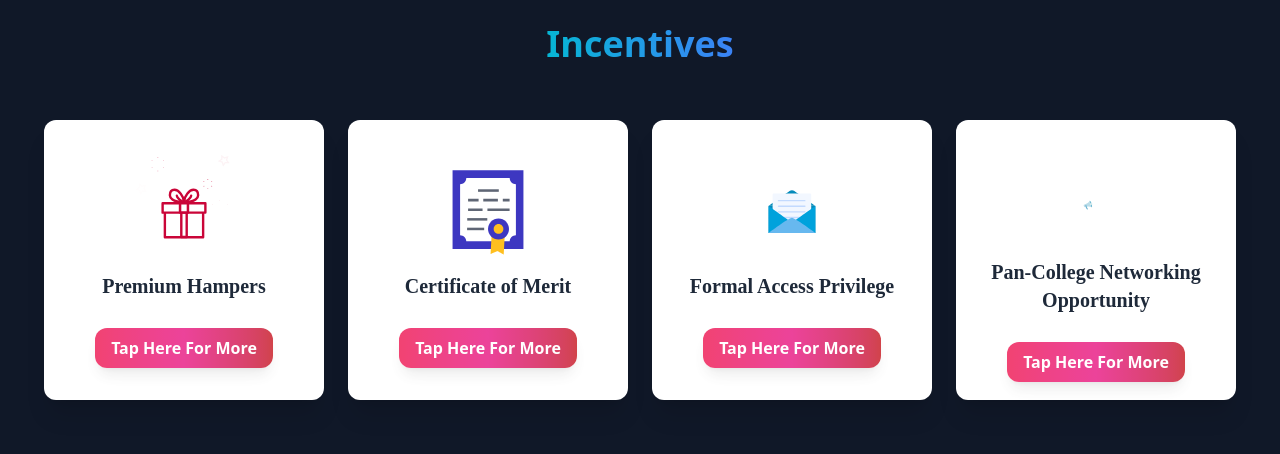
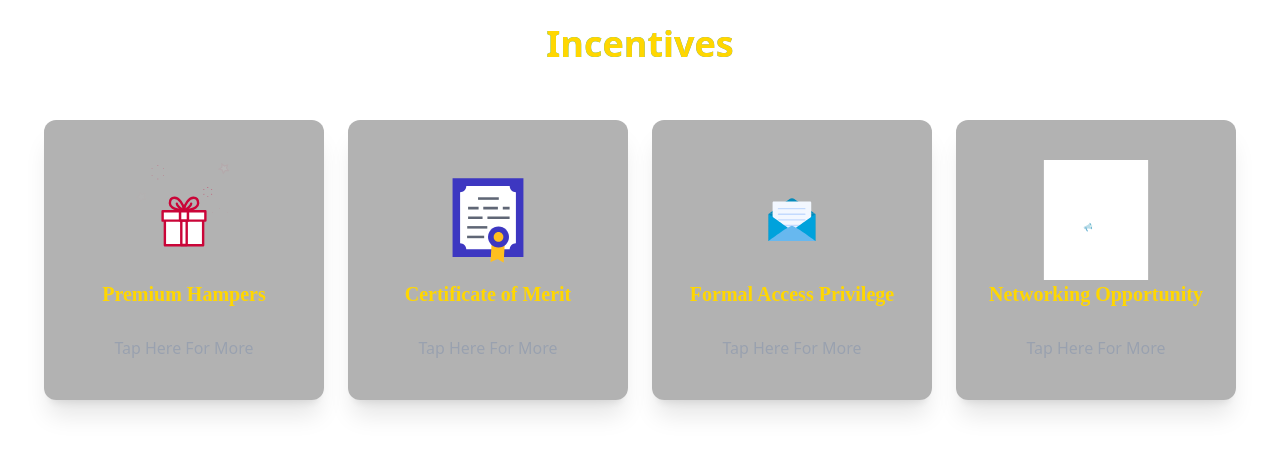
Before and after one commit to rajdipsaha-IIT-KGP/Incentives, a React app in the folder frontend/: page / in a window 1280 px wide. Shown: the top 454 px of the page. Built offline with nearby package versions, Linux system fonts and the light colour scheme; the HTML template or start-up script is replaced by a standard one.

Commit message:
adding components

```diff
--- a/frontend/src/App.jsx
+++ b/frontend/src/App.jsx
@@ -1,161 +1,15 @@
 
 
-import happyGift from "./assets/happyGift.json";
-import cretificate from "./assets/cretificate.json";
-import invitation from "./assets/invitation.json";
-import connection from "./assets/connection.json";
+import React from "react";
+import Incentives from "./Components/Incentives";
 
-import React, { useEffect, useState } from "react";
-import Lottie from "lottie-react";
-
-const FlipCard = ({ animation, title, description }) => {
-  const [flipped, setFlipped] = useState(false);
-  const [isMobile, setIsMobile] = useState(window.innerWidth < 640);
-
-  // useEffect(() => {
-  //   const handleResize = () => {
-  //     setIsMobile(window.innerWidth < 640);
-  //   };
-
-  //   window.addEventListener("resize", handleResize);
-
-  //   let interval;
-  //   if (isMobile) {
-  //     interval = setInterval(() => {
-  //       setFlipped((prev) => !prev);
-  //     }, 3000);
-  //   }
-
-  //   return () => {
-  //     window.removeEventListener("resize", handleResize);
-  //     if (interval) clearInterval(interval);
-  //   };
-  // }, [isMobile]);
-
-  const handleClick = () => {
-    if (isMobile) {
-      setFlipped((prev) => !prev);
-    }
-  };
-
-  return (
-    <div
-      className="w-70 h-70 relative group"
-      style={{ perspective: "1000px", marginTop: "1rem" }}
-
-    >
-      <div
-        className={`relative w-full h-full transition-transform duration-700 ${
-          flipped ? "rotate-y-180" : ""
-        } ${!isMobile ? "group-hover:[transform:rotateY(180deg)]" : ""}`}
-        style={{ transformStyle: "preserve-3d" }}
-      >
-        {/* Front Side */}
-        <div
-          className="absolute w-full h-full bg-white rounded-xl shadow-xl flex flex-col items-center justify-center p-4"
-          style={{
-            backfaceVisibility: "hidden",
-            WebkitBackfaceVisibility: "hidden",
-          }}
-        >
-          <Lottie animationData={animation} className="w-30 h-30" loop={true} />
-          <h2 className="text-xl font-semibold text-gray-800 text-center font-['Poppins']">
-            {title}
-          </h2>
-         <button
-  onClick={(e)=>{
-    e.stopPropagation();
-    setFlipped((prev) => !prev);
-  }}
-  className="block  bg-gradient-to-r from-rose-600 via-pink-600 to-red-700 text-white font-bold py-2 px-4 rounded-xl shadow-lg animate-pulse hover:scale-105 transition transform duration-300 mt-7"
-
->
-  Tap Here For More
-</button>
-
-
-        </div>
-
-        {/* Back Side */}
-        <div
-          className="absolute w-full h-full bg-white rounded-xl shadow-xl flex items-center justify-center p-6 rotate-y-180"
-          style={{
-            backfaceVisibility: "hidden",
-            WebkitBackfaceVisibility: "hidden",
-          }} onClick={handleClick}
-        >
-          <p className="text-xl font-semibold text-gray-800 text-center font-['Poppins']">
-            {description}
-          </p>
-        </div>
-      </div>
-    </div>
-  );
-};
 
 
 const App = () => {
   return (
-    <div className="min-h-screen bg-gray-900 flex flex-col items-center p-6 ">
-      {/* Gradient Text with Underline on Hover */}
-      <h1
-        className="text-4xl font-extrabold text-transparent bg-clip-text relative mb-10 cursor-pointer"
-        style={{
-          backgroundImage: "linear-gradient(to right, #06b6d4, #3b82f6)", // cyan-400 to blue-500
-        }}
-        onMouseEnter={(e) => {
-          e.currentTarget.style.setProperty(
-            "--underline-width",
-            "100%"
-          );
-        }}
-        onMouseLeave={(e) => {
-          e.currentTarget.style.setProperty(
-            "--underline-width",
-            "0%"
-          );
-        }}
-      >
-        Incentives
-        <span
-          style={{
-            content: "''",
-            position: "absolute",
-            left: 0,
-            bottom: -4,
-            height: "3px",
-            width: "var(--underline-width, 0%)",
-            backgroundImage: "linear-gradient(to right, #06b6d4, #3b82f6)",
-            transition: "width 0.4s ease-in-out",
-            display: "block",
-          }}
-        ></span>
-      </h1>
-
-      {/* Flip Cards */}
-      <div className="flex flex-col sm:flex-row flex-wrap justify-center items-center gap-6">
-        <FlipCard
-          animation={happyGift}
-          title="Premium Hampers"
-          description="Premium gifts assortments and curated hampers presented upon the fest conclusion"
-        />
-        <FlipCard
-          animation={cretificate}
-          title="Certificate of Merit"
-          description="Exclusive certificate awarded in recognition of outstanding performance"
-        />
-        <FlipCard
-          animation={invitation}
-          title="Formal Access Privilege"
-          description="Entitled to attend all formal events and official programs conducted by Shaurya, IIT Kharagpur."
-        />
-        <FlipCard
-          animation={connection}
-          title="Pan-College Networking Opportunity"
-          description="Engage with students from IIT Kharagpur and diverse colleges across the country."
-        />
-      </div>
-    </div>
+   <div>
+    <Incentives />
+   </div>
   );
 };
 
--- /dev/null
+++ b/frontend/src/Components/Incentives.jsx
@@ -0,0 +1,131 @@
+import happyGift from "../assets/happyGift.json";
+import cretificate from "../assets/cretificate.json";
+import invitation from "../assets/invitation.json";
+import connection from "../assets/connection.json";
+
+import React, { useState } from "react";
+import Lottie from "lottie-react";
+
+const Incentives = () => {
+  const FlipCard = ({ animation, title, description }) => {
+    const [flipped, setFlipped] = useState(false);
+
+    const handleClick = () => {
+      setFlipped((prev) => !prev);
+    };
+
+    return (
+      <div
+        className="w-70 h-70 relative"
+        style={{ perspective: "1000px", marginTop: "1rem" }}
+        onClick={handleClick}
+      >
+        <div
+          className={`relative w-full h-full transition-transform duration-700 ${
+            flipped ? "rotate-y-180" : ""
+          }`}
+          style={{ transformStyle: "preserve-3d" }}
+        >
+          {/* Front Side */}
+          <div
+            className="absolute w-full h-full rounded-xl shadow-xl flex flex-col items-center justify-center p-4 bg-black/30"
+            style={{
+              backfaceVisibility: "hidden",
+              WebkitBackfaceVisibility: "hidden",
+            }}
+          >
+            <Lottie animationData={animation} className="w-30 h-30" loop={true} />
+            <h2
+              className="text-xl font-semibold text-center font-['Poppins']"
+              style={{ color: "#FFD700" }}
+            >
+              {title}
+            </h2>
+           <div className="w-full">
+
+            <p
+              onClick={(e) => {
+                e.stopPropagation();
+                setFlipped((prev) => !prev);
+              }}
+              className="text-gray-400 text-center select-none hover:color-yellow-400 cursor-pointer transition-colors duration-300 mt-7"
+            >
+              Tap Here For More
+            </p>
+          </div>
+          </div>
+
+          {/* Back Side */}
+          <div
+            className="absolute w-full h-full rounded-xl shadow-xl flex items-center justify-center p-6 rotate-y-180"
+            style={{
+              backfaceVisibility: "hidden",
+              WebkitBackfaceVisibility: "hidden",
+            }}
+          >
+            <p
+              className="text-xl font-semibold text-center font-['Poppins']"
+              style={{ color: "#FFD700" }}
+            >
+              {description}
+            </p>
+          </div>
+        </div>
+      </div>
+    );
+  };
+
+  return (
+    <div className="min-h-screen flex flex-col items-center p-6">
+      {/* Gradient Text with Underline on Hover */}
+      <h1
+        className="text-4xl font-extrabold text-transparent bg-clip-text relative mb-10 cursor-pointer"
+        style={{
+          backgroundImage: "linear-gradient(to right, #06b6d4, #3b82f6)",
+          color: "#FFD700", // Set final rendered text to golden
+        }}
+      >
+        Incentives
+        <span
+          style={{
+            content: "''",
+            position: "absolute",
+            left: 0,
+            bottom: -4,
+            height: "3px",
+            width: "var(--underline-width, 0%)",
+            backgroundImage: "linear-gradient(to right, #06b6d4, #3b82f6)",
+            transition: "width 0.4s ease-in-out",
+            display: "block",
+          }}
+        ></span>
+      </h1>
+
+      {/* Flip Cards */}
+      <div className="flex flex-col sm:flex-row flex-wrap justify-center items-center gap-6">
+        <FlipCard
+          animation={happyGift}
+          title="Premium Hampers"
+          description="Premium gifts assortments and curated hampers presented upon the fest conclusion"
+        />
+        <FlipCard
+          animation={cretificate}
+          title="Certificate of Merit"
+          description="Exclusive certificate awarded in recognition of outstanding performance"
+        />
+        <FlipCard
+          animation={invitation}
+          title="Formal Access Privilege"
+          description="Entitled to attend all formal events and official programs conducted by Shaurya, IIT Kharagpur."
+        />
+        <FlipCard
+          animation={connection}
+          title="Networking Opportunity"
+          description="Engage with students from IIT Kharagpur and diverse colleges across the country."
+        />
+      </div>
+    </div>
+  );
+};
+
+export default Incentives;
```
